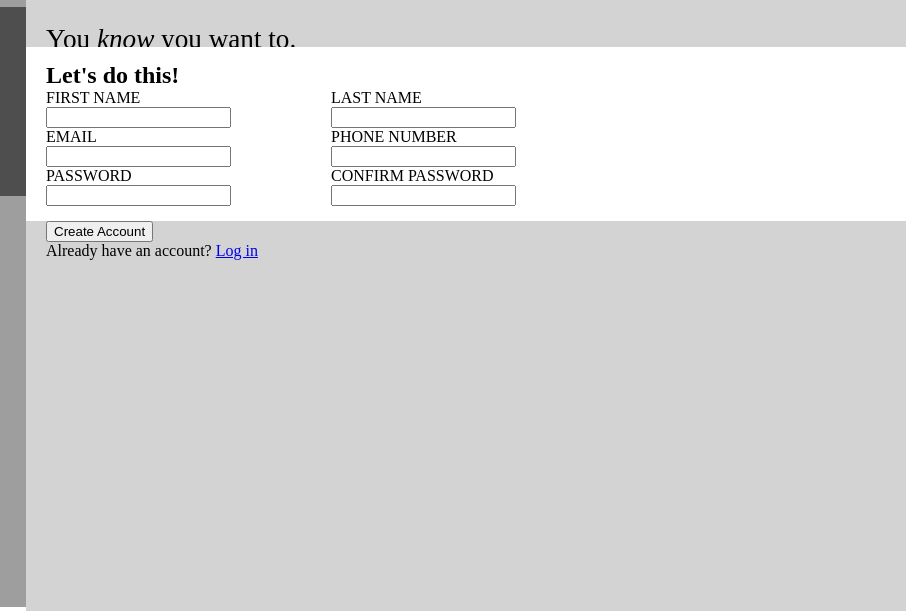
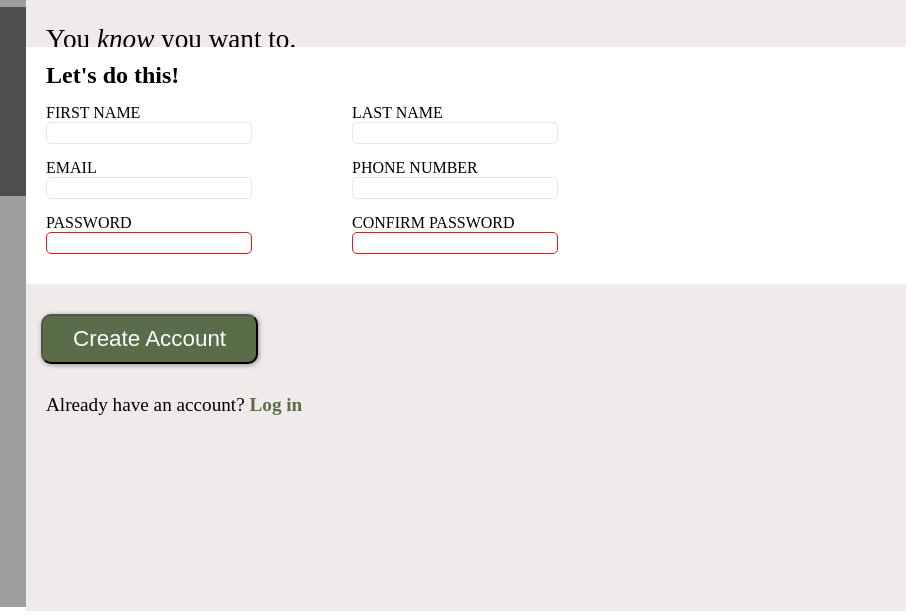
Before and after one commit to ProteinK/odin-sign-up, a plain HTML site: page index.html in a window 1280 px wide. Shown: the part 201-817 px from the top of the page, 366-1280 px from the left. Drawn offline with Linux system fonts and the light colour scheme; grey boxes are pictures that could not be loaded.

Commit message:
Finish form

```diff
--- a/index.html
+++ b/index.html
@@ -60,11 +60,11 @@
           <div class="form-row">
             <div class="form-control">
               <label for="password">PASSWORD</label>
-              <input type="password" id="password" name="password">
+              <input type="password" id="password" name="password" class="error">
             </div>
             <div class="form-control">
               <label for="confirm-password">CONFIRM PASSWORD</label>
-              <input type="password" id="confirm-password" name="password_confirmation">
+              <input type="password" id="confirm-password" name="password_confirmation" class="error">
             </div>
           </div>
         </div>
--- a/style.css
+++ b/style.css
@@ -49,7 +49,7 @@ p#credit {
   width: 70vw;
   display: flex;
   flex-direction: column;
-  --background-color: lightgray;
+  --background-color: rgb(240, 234, 234);
   background: var(--background-color);
 }
 
@@ -96,4 +96,42 @@ form label {
 .form-row {
   display: flex;
   gap: 100px;
+  margin: 15px 0px;
 }
+
+input {
+  border-radius: 5px;
+  border: 1px solid #E5E7EB;
+  font-family: inherit;
+  font-size: 100%;
+}
+
+input:focus {
+  outline: none;
+  border: 2px solid #9cb6eb;
+  box-shadow: 1px 1px 5px 0px rgba(0, 0, 0, 0.384);
+}
+
+input.error {
+  border: 1px solid #ec1515;
+}
+
+button[type="submit"] {
+  background: #596D48;
+  color: white;
+  font-size: 1.4rem;
+  padding: 10px 30px;
+  border-radius: 10px;
+  margin: 30px 15px;
+  box-shadow: 1px 1px 5px 0px rgba(0, 0, 0, 0.384);
+}
+
+#bottom {
+  font-size: 1.2rem;
+}
+
+#bottom a {
+  text-decoration: none;
+  color: #596D48;
+  font-weight: 700;
+}
```
